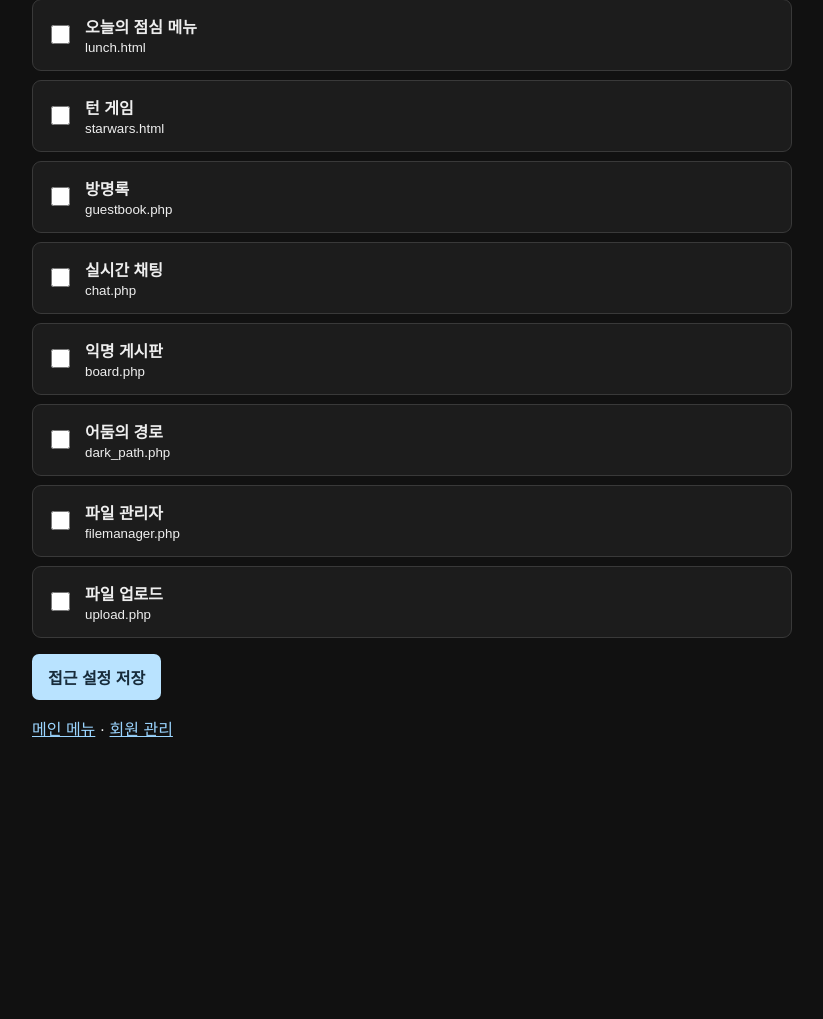
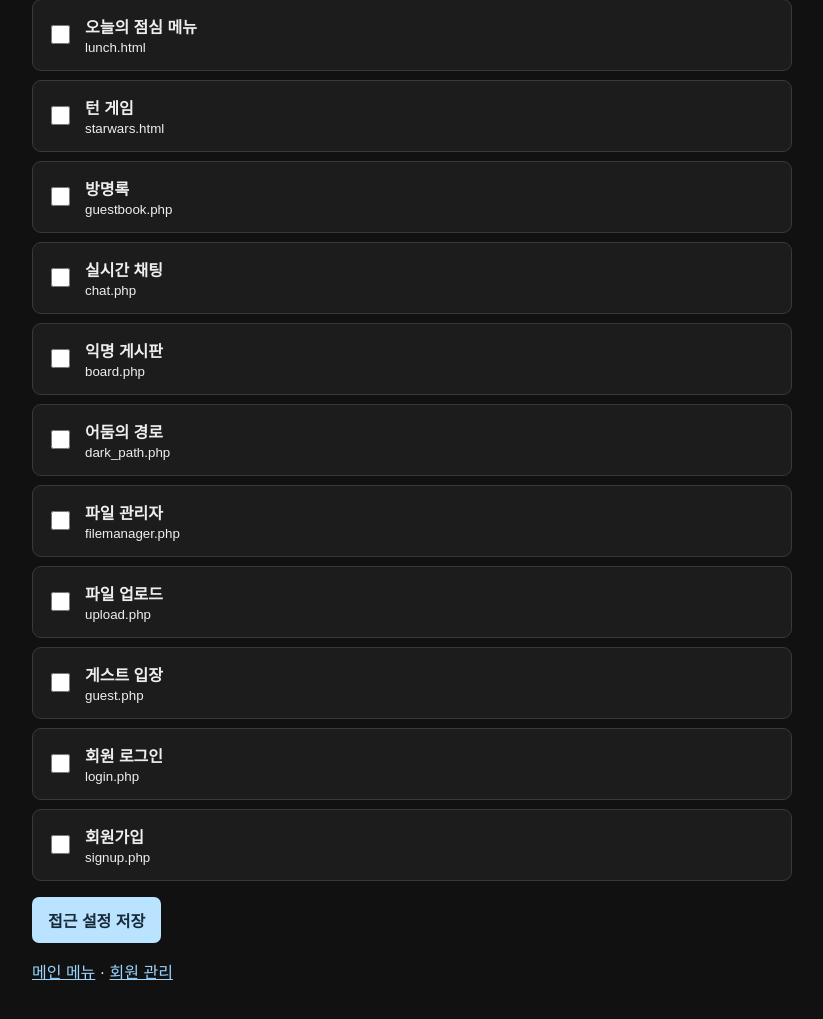
Before and after one commit to choboinfra/my-web-site, a PHP site: page /site_access_admin.php in a window 1280 px wide. Shown: the part 159-1178 px from the top of the page, without its empty margins (228-1051 px from the left). Before the commit the page ends 896 px from the top, so only its background shows below. Run offline with PHP 8.4, Linux system fonts and the light colour scheme; the visitor is signed in with stand-in values (Sample User, id 1).

Commit message:
Add maintenance controls for entry pages

```diff
--- a/access_gate.php
+++ b/access_gate.php
@@ -61,6 +61,10 @@ $siteManagedPages = [
     'dark_path.php' => '어둠의 경로',
     'filemanager.php' => '파일 관리자',
     'upload.php' => '파일 업로드',
+    'guest.php' => '게스트 입장',
+    'login.php' => '회원 로그인',
+    'signup.php' => '회원가입',
+
 ];
 
 $siteIsAdmin = !empty($_SESSION['admin_logged_in']);
--- a/site_access_admin.php
+++ b/site_access_admin.php
@@ -16,6 +16,10 @@ $pages = [
     'dark_path.php' => '어둠의 경로',
     'filemanager.php' => '파일 관리자',
     'upload.php' => '파일 업로드',
+    'guest.php' => '게스트 입장',
+    'login.php' => '회원 로그인',
+    'signup.php' => '회원가입',
+
 ];
 
 function access_read_settings($path) {
```
